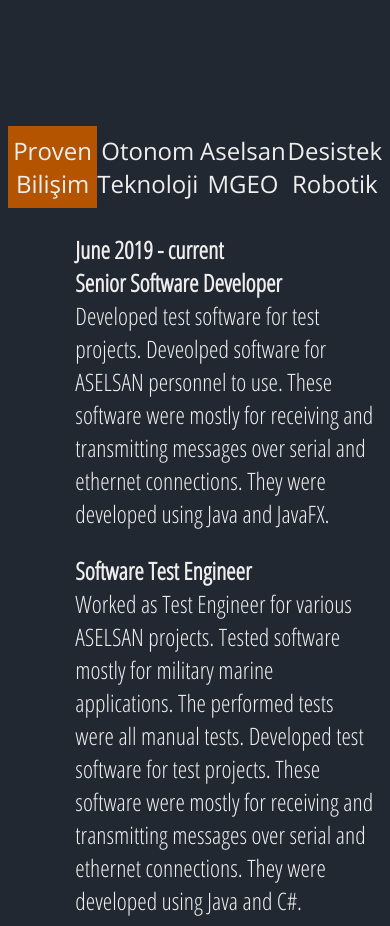
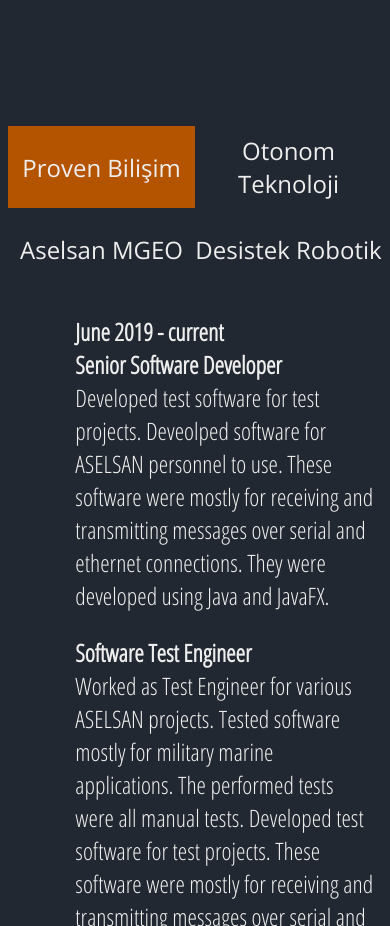
Before and after one commit to karabatut/Site, a plain HTML site: page index.html in a window 390 px wide. Shown: the part 1680-2606 px from the top of the page. Drawn offline with nearby package versions, Linux system fonts and the light colour scheme.

Commit message:
flex-wrap eklendi

```diff
--- a/css/styles.css
+++ b/css/styles.css
@@ -238,6 +238,7 @@ button:hover {
     text-align: center;
     margin: 0;
     padding: 0;
+    flex: 1 1 150px;
   }
 
   .experienceTab {
@@ -247,6 +248,7 @@ button:hover {
     margin-right: 0;
     margin-bottom: 25px;
     display:flex;
+    flex-wrap: wrap;
   }
 
   .experienceInfoTab{
```
